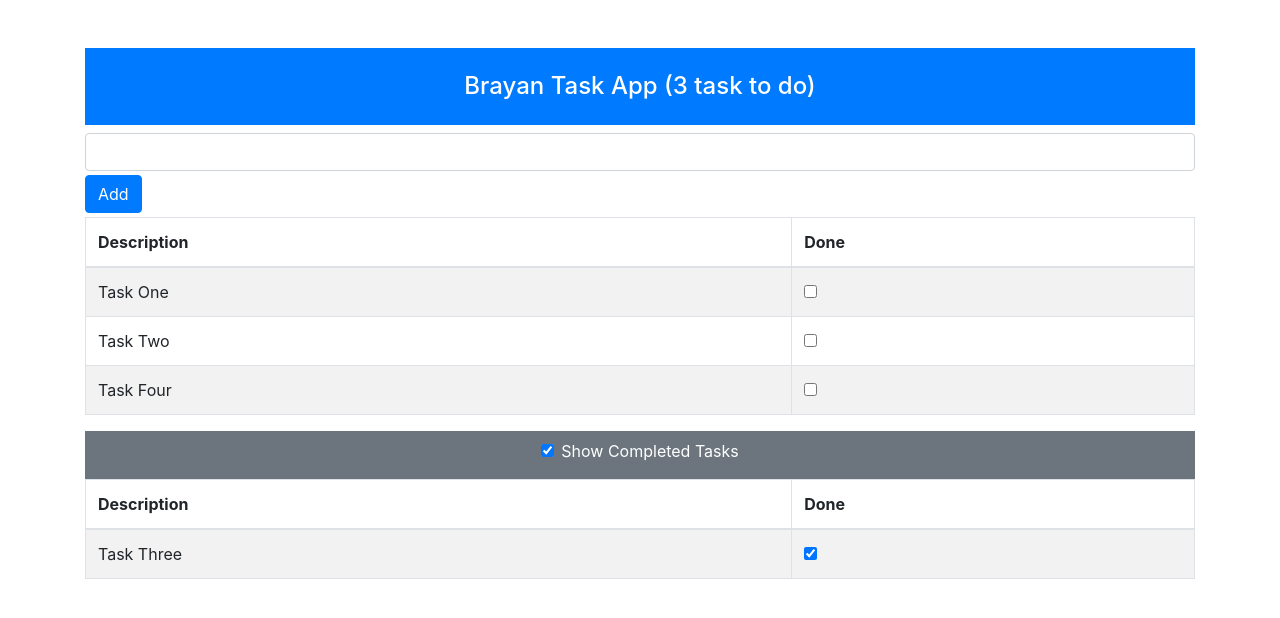
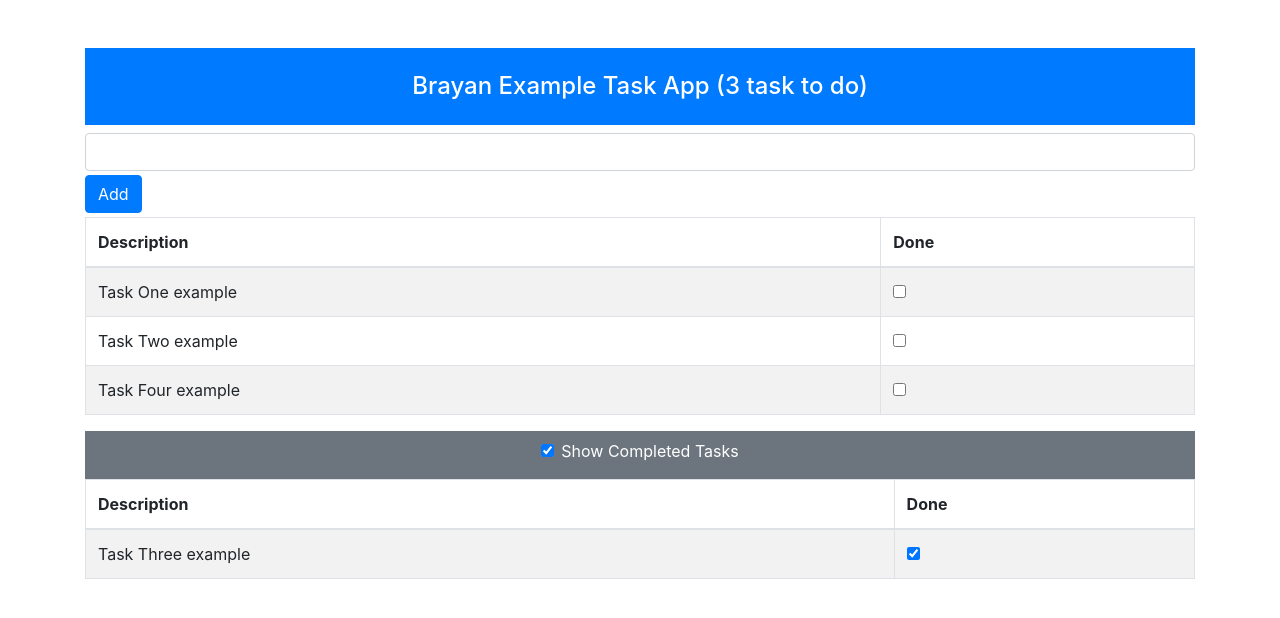
Before and after one commit to brayangomez22/task-app-react, a React (Create React App) app: page / in a window 1280 px wide. Shown: the top 618 px of the page. Built offline with nearby package versions, Linux system fonts and the light colour scheme.

Commit message:
Data persists in browser memory

```diff
--- a/src/App.js
+++ b/src/App.js
@@ -1,4 +1,4 @@
-import React, { useState } from "react";
+import React, { useState, useEffect } from "react";
 import { TaskRow } from "./components/TaskRow";
 import { TaskBanner } from "./components/TaskBanner";
 import { TaskCreator } from "./components/TaskCreator";
@@ -13,6 +13,26 @@ function App() {
     { name: "Task Four", done: false },
   ]);
   const [showCompleted, setShowCompleted] = useState(true);
+
+  useEffect(() => {
+    let data = localStorage.getItem('tasks')
+    if (data != null) {
+      setTaskItems(JSON.parse(data))
+    } else {
+      setUserName('Brayan Example')
+      setTaskItems([
+        { name: "Task One example", done: false },
+        { name: "Task Two example", done: false },
+        { name: "Task Three example", done: true },
+        { name: "Task Four example", done: false },
+      ])
+      setShowCompleted(true)
+    }
+  }, [])
+
+  useEffect(() => {
+    localStorage.setItem('tasks', JSON.stringify(taskItems))
+  }, [taskItems])
 
   const createNewTask = (taskName) => {
     if (!taskItems.find((t) => t.name === taskName)) {
```
